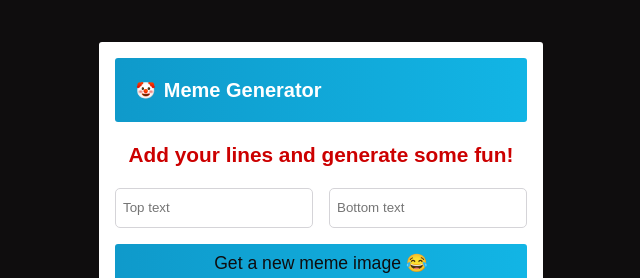
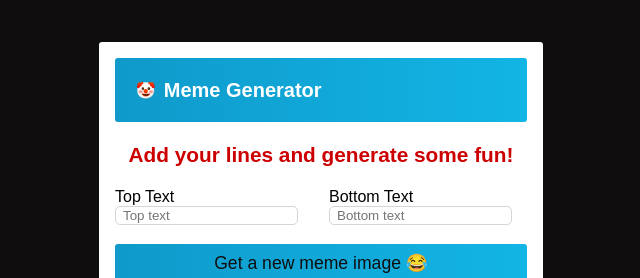
Before and after one commit to CorinaMurg/meme-generator, a React (Create React App) app: page / in a window 1280 px wide. Shown: the top 278 px of the page, without its empty margins (319-959 px from the left). Built offline with nearby package versions, Linux system fonts and the light colour scheme; no server answers; the HTML template or start-up script is replaced by a standard one.

Commit message:
Add labels to the two inputs

```diff
--- a/src/components/Header.js
+++ b/src/components/Header.js
@@ -3,7 +3,7 @@ import React from "react"
 export default function Header() {
     return (
         <header className="header">
-            <span role="img" aria-label="clown">🤡</span>
+            <span>🤡</span>
             <h1 className="header--title">Meme Generator</h1>
         </header>
     )
--- a/src/components/Meme.js
+++ b/src/components/Meme.js
@@ -43,24 +43,33 @@ export default function Meme() {
     return (
         <main>
             <div className="form">
+                <label htmlFor="topText" className="visually-hidden">
+                    Top Text
                     <input
                         type="text"
+                        id="topText"
                         placeholder="Top text"
                         className="form--input"
                         name="topText"
                         value={meme.topText}
                         onChange={handleChange}
-                    tabIndex={0}
                         ref={firstFocusRef}
                     />
+                </label>
+
+                <label htmlFor="bottomText" className="visually-hidden">
+                    Bottom Text
                     <input
                         type="text"
+                        id="bottomText"
                         placeholder="Bottom text"
                         className="form--input"
                         name="bottomText"
                         value={meme.bottomText}
                         onChange={handleChange}
                     />
+                </label>
+
                 <button
                     className="form--button"
                     onClick={getMemeImage}
```
Lines whose indentation alone changed are shown as unchanged.
